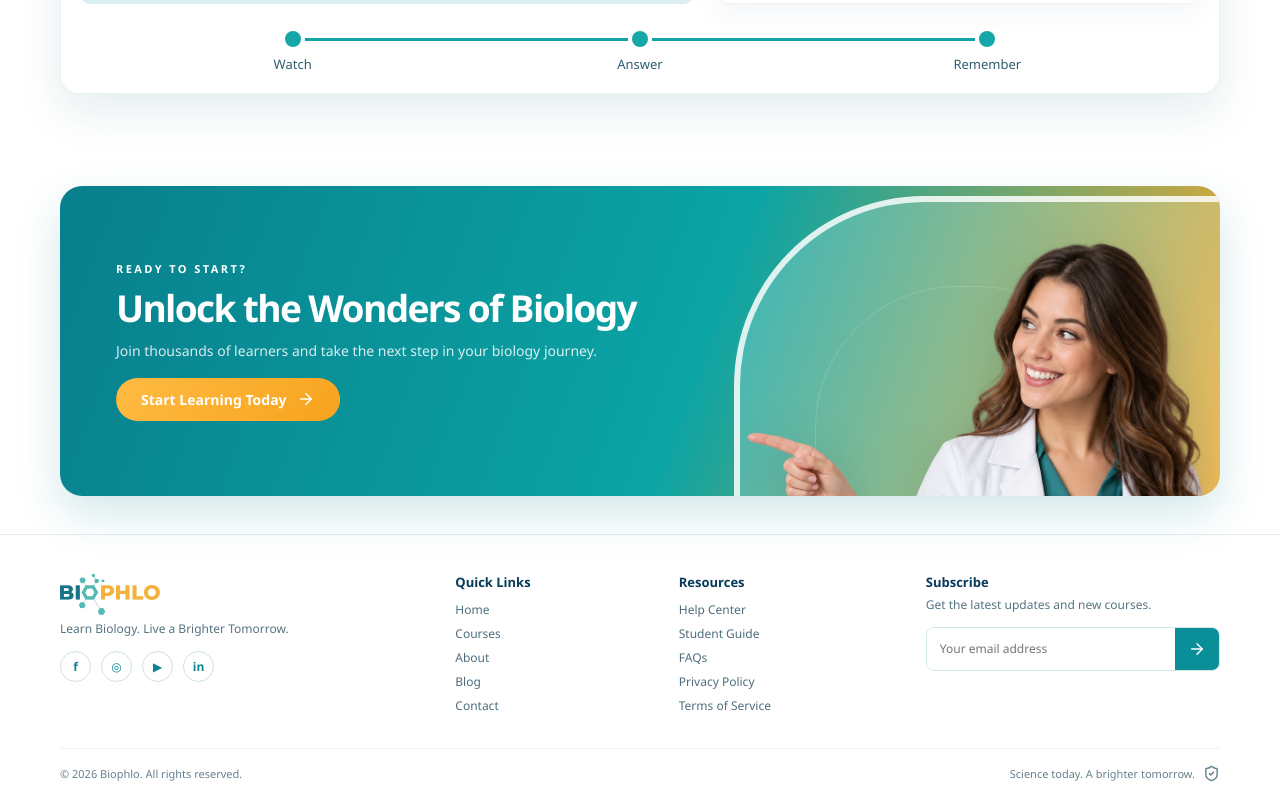
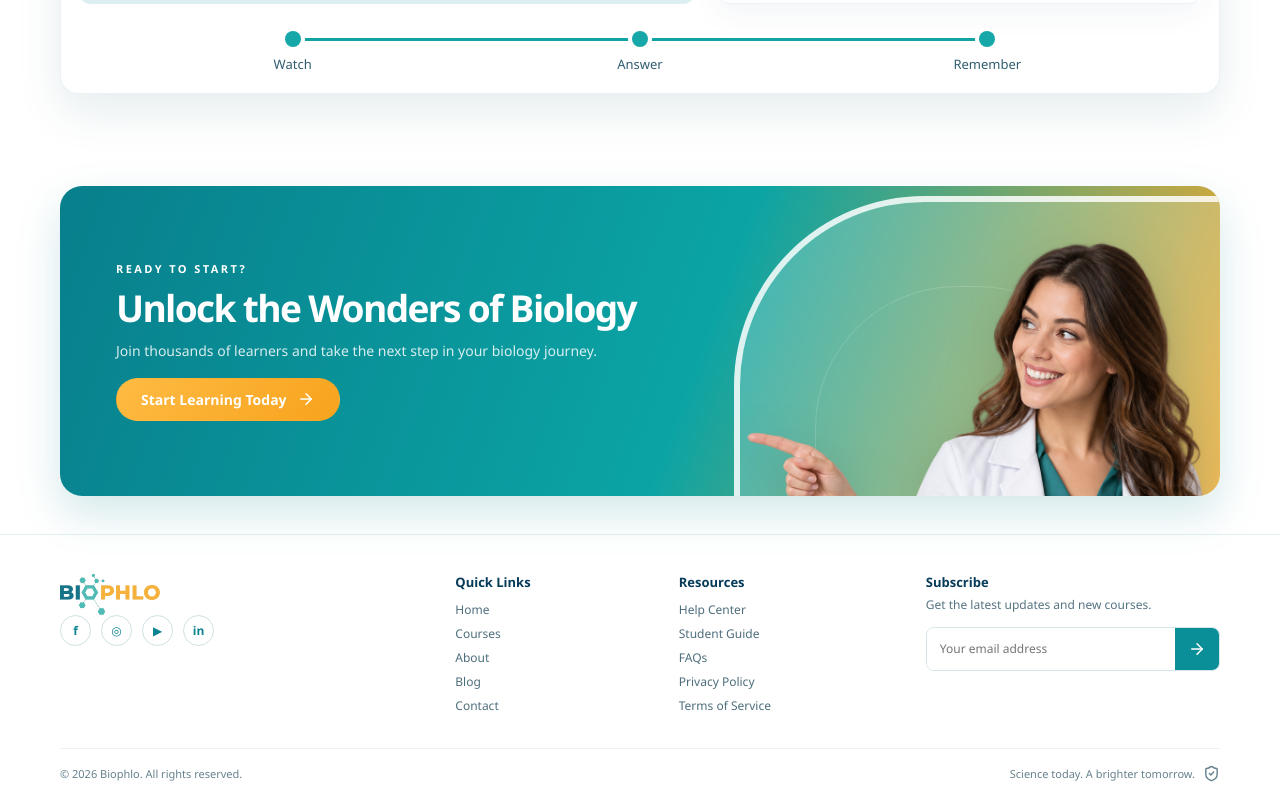
Before and after one commit to Mohammad-Abo-Al-Ghozlan/biophlo-elearning-platform, a React (Vite) app: page / in a window 1280 px wide. Shown: the part 5093-5893 px from the top of the page. Built offline with nearby package versions, Linux system fonts and the light colour scheme.

Commit message:
Remove footer learning tagline

```diff
--- a/src/pages/public/HomePage.tsx
+++ b/src/pages/public/HomePage.tsx
@@ -607,7 +607,6 @@ export default function HomePage() {
         <div className="container footer-grid">
           <div className="footer-brand">
             <img src="/assets/biophlo-logo-transparent.png" alt="BIOPHLO" />
-            <p>Learn Biology. Live a Brighter Tomorrow.</p>
             <div className="social-links" aria-label="Social media">
               <a href="https://www.facebook.com" target="_blank" rel="noreferrer" aria-label="BIOPHLO on Facebook">f</a>
               <a href="https://www.instagram.com" target="_blank" rel="noreferrer" aria-label="BIOPHLO on Instagram">◎</a>
```
